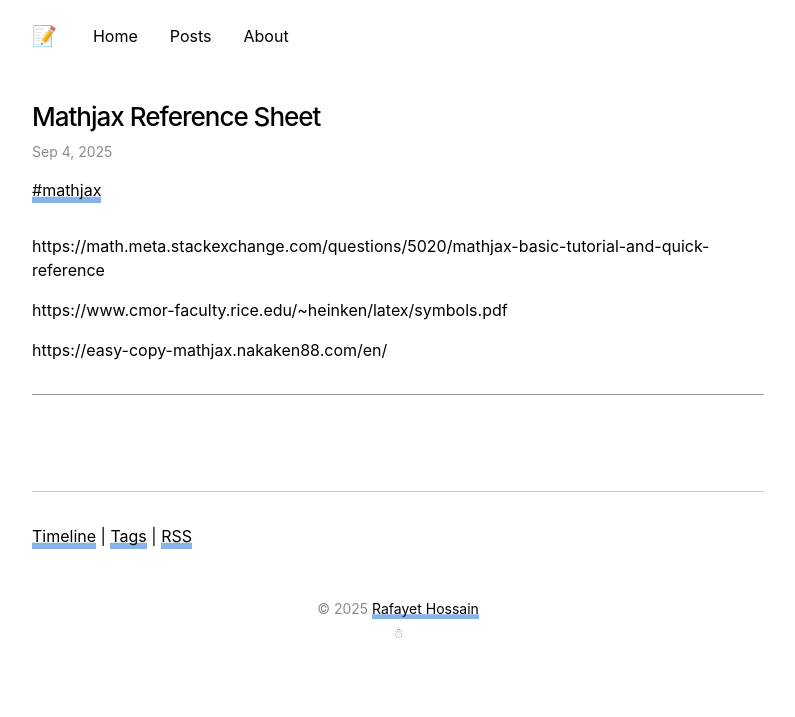
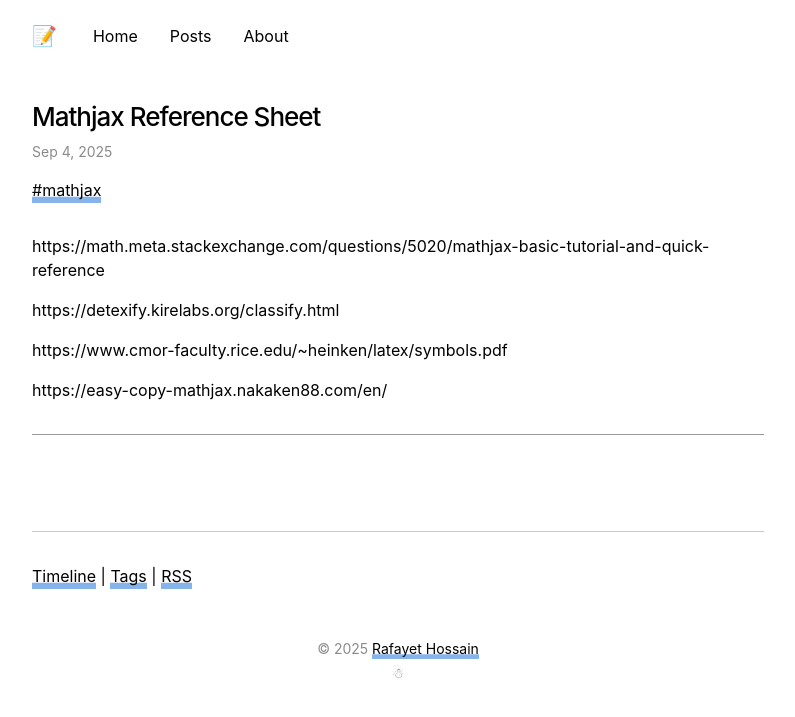
Before and after one commit to rafayet-git/hos.sh, a Jekyll site: the page built from _posts/2025-09-04-mathjax-reference-sheet.md, in a window 1280 px wide. Shown: the top 717 px of the page, without its empty margins (242-1037 px from the left). Built offline with Jekyll 4.4.1, drawn with Linux system fonts in a browser that asks for light colours; comment, search, counter and statistics services are not loaded; some of the changed lines change nothing that is shown.

Commit message:
Update Posts “2025-09-04-mathjax-reference-sheet”

```diff
--- a/_posts/2025-09-04-mathjax-reference-sheet.md
+++ b/_posts/2025-09-04-mathjax-reference-sheet.md
@@ -6,6 +6,8 @@ tags: mathjax
 ---
 https://math.meta.stackexchange.com/questions/5020/mathjax-basic-tutorial-and-quick-reference
 
+https://detexify.kirelabs.org/classify.html
+
 https://www.cmor-faculty.rice.edu/\~heinken/latex/symbols.pdf
 
 https://easy-copy-mathjax.nakaken88.com/en/
```
